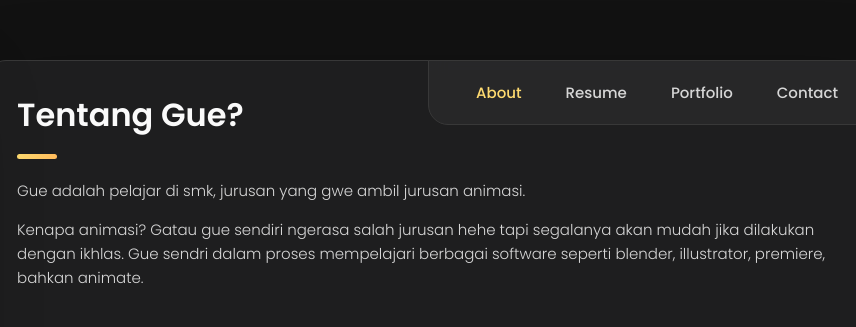
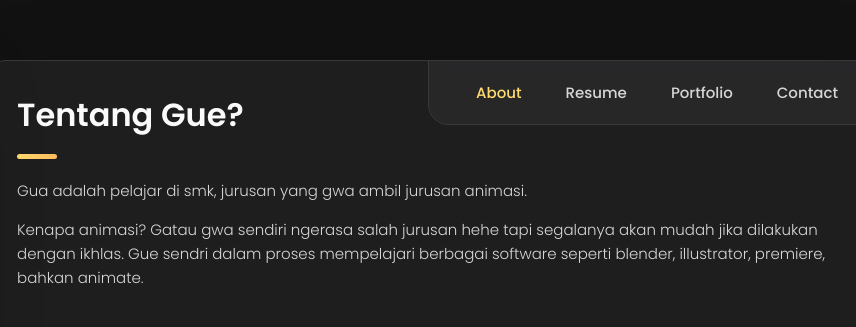
Before and after one commit to alingariel/alingariel.github.io, a plain HTML site: page index.html in a window 1280 px wide. Shown: the top 327 px of the page, 354-1210 px from the left. Drawn offline with nearby package versions, Linux system fonts and the light colour scheme.

Commit message:
Update index.html

```diff
--- a/index.html
+++ b/index.html
@@ -207,12 +207,12 @@
 
         <section class="about-text">
           <p>
-           Gue adalah pelajar di smk, jurusan yang gwe ambil
+           Gua adalah pelajar di smk, jurusan yang gwa ambil
            jurusan animasi.
           </p>
 
           <p>
-            Kenapa animasi? Gatau gue sendiri ngerasa salah jurusan hehe tapi
+            Kenapa animasi? Gatau gwa sendiri ngerasa salah jurusan hehe tapi
             segalanya akan mudah jika dilakukan dengan ikhlas.
              Gue sendri dalam proses mempelajari berbagai software seperti blender, illustrator,
             premiere, bahkan animate.
```
